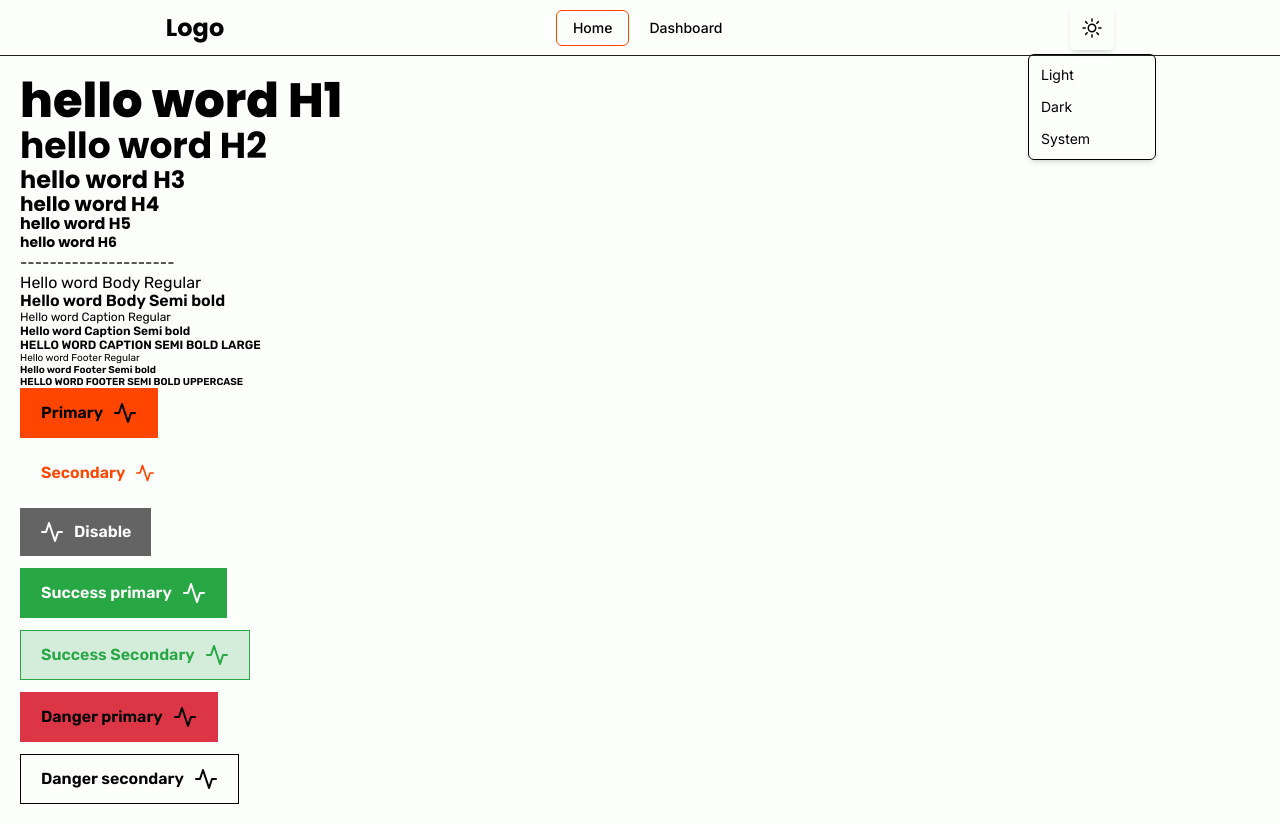
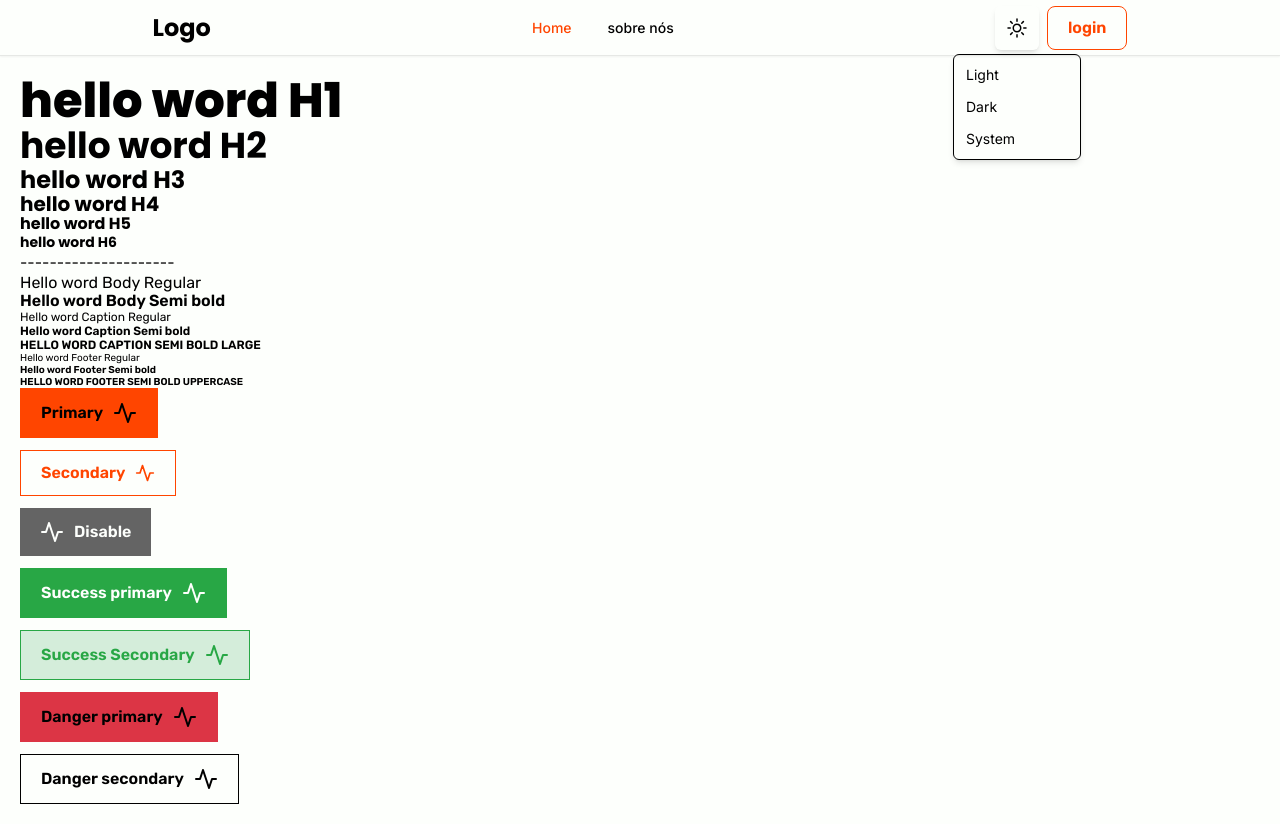
Before and after one commit to MOOX1/Complete-Startup, a Next.js app: page / in a window 1280 px wide. Both pictures are taken after a click on the button "Toggle theme". Built offline with nearby package versions, Linux system fonts and the light colour scheme.

Commit message:
build: fix build

```diff
--- a/src/components/Button/Root/index.tsx
+++ b/src/components/Button/Root/index.tsx
@@ -22,8 +22,9 @@ export const Root = ({
   const classText: Record<TTypeButton, TTypeClassName> = {
     Primary:
       ' border-primary-default hover:bg-primary-default/70 border-primary-default bg-primary-default active:bg-primary-300  ',
-    secondary: ' border-white-default ',
-    disable: ' bg-black-200 border-none cursor-not-allowed hover:scale-100  ',
+    secondary:
+      ' border-primary-default dark:hover:bg-white-default/10 hover:bg-black-default/10 ',
+    disable: ' bg-black-200 border-none cursor-not-allowed   ',
     'success-primary':
       ' bg-interactive-success border-interactive-success hover:bg-interactive-successDefault ',
     'success-secondary':
@@ -39,7 +40,7 @@ export const Root = ({
   return (
     <button
       className={
-        'group/button flex w-full  items-center  justify-center gap-2.5  border   transition-all duration-200  hover:scale-105 active:scale-100 sm:px-3 sm:py-2 md:px-4 md:py-2.5 lg:px-5 lg:py-3 ' +
+        'group/button  flex w-full  items-center  justify-center gap-2.5  border   transition-all duration-200  sm:px-3 sm:py-2 md:px-4 md:py-2.5 lg:px-5 lg:py-3 ' +
         classText[typeButton] +
         full +
         isRounded
--- a/src/components/Layout/Header/index.tsx
+++ b/src/components/Layout/Header/index.tsx
@@ -7,11 +7,10 @@ import {
   NavigationMenuItem,
   NavigationMenuLink,
   navigationMenuTriggerStyle,
-  NavigationMenuIndicator,
-  NavigationMenuViewport,
 } from '@/components/ui/navigation-menu';
 import Link from 'next/link';
 import ThemeSwitcher from '@/components/ThemeSwitcher';
+import { Button } from '@/components/Button';
 
 const navigationItems = [
   {
@@ -19,7 +18,7 @@ const navigationItems = [
     href: '/',
   },
   {
-    name: 'Dashboard',
+    name: 'sobre nós',
     href: '/dash',
   },
 ];
@@ -28,7 +27,7 @@ export default function Header() {
   const pathName = usePathname();
 
   return (
-    <div className="fixed top-0 flex h-14 w-full items-center justify-around border-b border-black-default dark:border-white-default">
+    <div className="fixed top-0 flex h-14 w-full items-center justify-around border-b border-black-default/10 shadow-sm dark:border-white-default/10 dark:shadow-black-400">
       <div>
         <Text.Heading type="H3"> Logo</Text.Heading>
       </div>
@@ -37,7 +36,7 @@ export default function Header() {
           <NavigationMenuList className="relative">
             {navigationItems.map(item => (
               <NavigationMenuItem key={item.name}>
-                <Link href={item.href} passHref legacyBehavior>
+                <Link href={item.href} legacyBehavior passHref>
                   <NavigationMenuLink
                     active={pathName === item.href}
                     className={navigationMenuTriggerStyle()}
@@ -52,6 +51,9 @@ export default function Header() {
       </div>
       <div className="flex gap-2">
         <ThemeSwitcher />
+        <Button.Root typeButton="secondary" rounded>
+          <Button.Label>login</Button.Label>
+        </Button.Root>
       </div>
     </div>
   );
--- a/src/components/ThemeSwitcher/index.tsx
+++ b/src/components/ThemeSwitcher/index.tsx
@@ -8,8 +8,8 @@ import { Button } from '../ui/button';
 import {
   DropdownMenu,
   DropdownMenuContent,
+  DropdownMenuTrigger,
   DropdownMenuItem,
-  DropdownMenuTrigger,
 } from '@/components/ui/dropdown-menu';
 
 const ThemeSwitcher = () => {
@@ -28,7 +28,11 @@ const ThemeSwitcher = () => {
           <span className="sr-only">Toggle theme</span>
         </Button>
       </DropdownMenuTrigger>
-      <DropdownMenuContent className="dark:bg-black-default" align="center">
+      <DropdownMenuContent
+        defaultValue="system"
+        className="dark:bg-black-default"
+        align="center"
+      >
         <DropdownMenuItem onClick={() => setTheme('light')}>Light</DropdownMenuItem>
         <DropdownMenuItem onClick={() => setTheme('dark')}>Dark</DropdownMenuItem>
         <DropdownMenuItem onClick={() => setTheme('system')}>
--- a/src/components/ui/dropdown-menu.tsx
+++ b/src/components/ui/dropdown-menu.tsx
@@ -1,48 +1,43 @@
-"use client"
+'use client';
 
-import * as React from "react"
-import * as DropdownMenuPrimitive from "@radix-ui/react-dropdown-menu"
-import {
-  CheckIcon,
-  ChevronRightIcon,
-  DotFilledIcon,
-} from "@radix-ui/react-icons"
+import * as React from 'react';
+import * as DropdownMenuPrimitive from '@radix-ui/react-dropdown-menu';
+import { CheckIcon, ChevronRightIcon, DotFilledIcon } from '@radix-ui/react-icons';
 
-import { cn } from "@/lib/utils"
+import { cn } from '@/lib/utils';
 
-const DropdownMenu = DropdownMenuPrimitive.Root
+const DropdownMenu = DropdownMenuPrimitive.Root;
 
-const DropdownMenuTrigger = DropdownMenuPrimitive.Trigger
+const DropdownMenuTrigger = DropdownMenuPrimitive.Trigger;
 
-const DropdownMenuGroup = DropdownMenuPrimitive.Group
+const DropdownMenuGroup = DropdownMenuPrimitive.Group;
 
-const DropdownMenuPortal = DropdownMenuPrimitive.Portal
+const DropdownMenuPortal = DropdownMenuPrimitive.Portal;
 
-const DropdownMenuSub = DropdownMenuPrimitive.Sub
+const DropdownMenuSub = DropdownMenuPrimitive.Sub;
 
-const DropdownMenuRadioGroup = DropdownMenuPrimitive.RadioGroup
+const DropdownMenuRadioGroup = DropdownMenuPrimitive.RadioGroup;
 
 const DropdownMenuSubTrigger = React.forwardRef<
   React.ElementRef<typeof DropdownMenuPrimitive.SubTrigger>,
   React.ComponentPropsWithoutRef<typeof DropdownMenuPrimitive.SubTrigger> & {
-    inset?: boolean
+    inset?: boolean;
   }
 >(({ className, inset, children, ...props }, ref) => (
   <DropdownMenuPrimitive.SubTrigger
     ref={ref}
     className={cn(
-      "flex cursor-default select-none items-center rounded-sm px-2 py-1.5 text-sm outline-none focus:bg-accent data-[state=open]:bg-accent",
-      inset && "pl-8",
-      className
+      'focus:bg-accent data-[state=open]:bg-accent flex cursor-default select-none items-center rounded-sm px-2 py-1.5 text-sm outline-none',
+      inset && 'pl-8',
+      className,
     )}
     {...props}
   >
     {children}
     <ChevronRightIcon className="ml-auto h-4 w-4" />
   </DropdownMenuPrimitive.SubTrigger>
-))
-DropdownMenuSubTrigger.displayName =
-  DropdownMenuPrimitive.SubTrigger.displayName
+));
+DropdownMenuSubTrigger.displayName = DropdownMenuPrimitive.SubTrigger.displayName;
 
 const DropdownMenuSubContent = React.forwardRef<
   React.ElementRef<typeof DropdownMenuPrimitive.SubContent>,
@@ -51,14 +46,13 @@ const DropdownMenuSubContent = React.forwardRef<
   <DropdownMenuPrimitive.SubContent
     ref={ref}
     className={cn(
-      "z-50 min-w-[8rem] overflow-hidden rounded-md border bg-popover p-1 text-popover-foreground shadow-lg data-[state=open]:animate-in data-[state=closed]:animate-out data-[state=closed]:fade-out-0 data-[state=open]:fade-in-0 data-[state=closed]:zoom-out-95 data-[state=open]:zoom-in-95 data-[side=bottom]:slide-in-from-top-2 data-[side=left]:slide-in-from-right-2 data-[side=right]:slide-in-from-left-2 data-[side=top]:slide-in-from-bottom-2",
-      className
+      'bg-popover text-popover-foreground z-50 min-w-[8rem] overflow-hidden rounded-md border p-1 shadow-lg data-[state=open]:animate-in data-[state=closed]:animate-out data-[state=closed]:fade-out-0 data-[state=open]:fade-in-0 data-[state=closed]:zoom-out-95 data-[state=open]:zoom-in-95 data-[side=bottom]:slide-in-from-top-2 data-[side=left]:slide-in-from-right-2 data-[side=right]:slide-in-from-left-2 data-[side=top]:slide-in-from-bottom-2',
+      className,
     )}
     {...props}
   />
-))
-DropdownMenuSubContent.displayName =
-  DropdownMenuPrimitive.SubContent.displayName
+));
+DropdownMenuSubContent.displayName = DropdownMenuPrimitive.SubContent.displayName;
 
 const DropdownMenuContent = React.forwardRef<
   React.ElementRef<typeof DropdownMenuPrimitive.Content>,
@@ -69,33 +63,33 @@ const DropdownMenuContent = React.forwardRef<
       ref={ref}
       sideOffset={sideOffset}
       className={cn(
-        "z-50 min-w-[8rem] overflow-hidden rounded-md border bg-popover p-1 text-popover-foreground shadow-md",
-        "data-[state=open]:animate-in data-[state=closed]:animate-out data-[state=closed]:fade-out-0 data-[state=open]:fade-in-0 data-[state=closed]:zoom-out-95 data-[state=open]:zoom-in-95 data-[side=bottom]:slide-in-from-top-2 data-[side=left]:slide-in-from-right-2 data-[side=right]:slide-in-from-left-2 data-[side=top]:slide-in-from-bottom-2",
-        className
+        'bg-popover text-popover-foreground z-50 min-w-[8rem] overflow-hidden rounded-md border p-1 shadow-md',
+        'data-[state=open]:animate-in data-[state=closed]:animate-out data-[state=closed]:fade-out-0 data-[state=open]:fade-in-0 data-[state=closed]:zoom-out-95 data-[state=open]:zoom-in-95 data-[side=bottom]:slide-in-from-top-2 data-[side=left]:slide-in-from-right-2 data-[side=right]:slide-in-from-left-2 data-[side=top]:slide-in-from-bottom-2',
+        className,
       )}
       {...props}
     />
   </DropdownMenuPrimitive.Portal>
-))
-DropdownMenuContent.displayName = DropdownMenuPrimitive.Content.displayName
+));
+DropdownMenuContent.displayName = DropdownMenuPrimitive.Content.displayName;
 
 const DropdownMenuItem = React.forwardRef<
   React.ElementRef<typeof DropdownMenuPrimitive.Item>,
   React.ComponentPropsWithoutRef<typeof DropdownMenuPrimitive.Item> & {
-    inset?: boolean
+    inset?: boolean;
   }
 >(({ className, inset, ...props }, ref) => (
   <DropdownMenuPrimitive.Item
     ref={ref}
     className={cn(
-      "relative flex cursor-default select-none items-center rounded-sm px-2 py-1.5 text-sm outline-none transition-colors focus:bg-accent focus:text-accent-foreground data-[disabled]:pointer-events-none data-[disabled]:opacity-50",
-      inset && "pl-8",
-      className
+      'focus:bg-accent focus:text-accent-foreground relative flex cursor-pointer select-none items-center rounded-sm px-2 py-1.5 text-sm outline-none transition-colors data-[disabled]:pointer-events-none data-[highlighted]:bg-black-default/10 data-[disabled]:opacity-50 dark:hover:bg-white-default/10 dark:data-[highlighted]:bg-white-default/10',
+      inset && 'pl-8',
+      className,
     )}
     {...props}
   />
-))
-DropdownMenuItem.displayName = DropdownMenuPrimitive.Item.displayName
+));
+DropdownMenuItem.displayName = DropdownMenuPrimitive.Item.displayName;
 
 const DropdownMenuCheckboxItem = React.forwardRef<
   React.ElementRef<typeof DropdownMenuPrimitive.CheckboxItem>,
@@ -104,8 +98,8 @@ const DropdownMenuCheckboxItem = React.forwardRef<
   <DropdownMenuPrimitive.CheckboxItem
     ref={ref}
     className={cn(
-      "relative flex cursor-default select-none items-center rounded-sm py-1.5 pl-8 pr-2 text-sm outline-none transition-colors focus:bg-accent focus:text-accent-foreground data-[disabled]:pointer-events-none data-[disabled]:opacity-50",
-      className
+      'focus:bg-accent focus:text-accent-foreground relative flex cursor-default select-none items-center rounded-sm py-1.5 pl-8 pr-2 text-sm outline-none transition-colors data-[disabled]:pointer-events-none data-[disabled]:opacity-50',
+      className,
     )}
     checked={checked}
     {...props}
@@ -117,9 +111,9 @@ const DropdownMenuCheckboxItem = React.forwardRef<
     </span>
     {children}
   </DropdownMenuPrimitive.CheckboxItem>
-))
+));
 DropdownMenuCheckboxItem.displayName =
-  DropdownMenuPrimitive.CheckboxItem.displayName
+  DropdownMenuPrimitive.CheckboxItem.displayName;
 
 const DropdownMenuRadioItem = React.forwardRef<
   React.ElementRef<typeof DropdownMenuPrimitive.RadioItem>,
@@ -128,38 +122,34 @@ const DropdownMenuRadioItem = React.forwardRef<
   <DropdownMenuPrimitive.RadioItem
     ref={ref}
     className={cn(
-      "relative flex cursor-default select-none items-center rounded-sm py-1.5 pl-8 pr-2 text-sm outline-none transition-colors focus:bg-accent focus:text-accent-foreground data-[disabled]:pointer-events-none data-[disabled]:opacity-50",
-      className
+      'focus:bg-accent focus:text-accent-foreground dark:target::bg-white-default/10 relative  flex cursor-pointer select-none items-center rounded-sm py-1.5 pl-8 pr-2 text-sm outline-none transition-colors hover:bg-black-default/10 data-[disabled]:pointer-events-none data-[highlighted]:bg-white-default/10 data-[disabled]:opacity-50 dark:hover:bg-white-default/10',
+      className,
     )}
     {...props}
   >
     <span className="absolute left-2 flex h-3.5 w-3.5 items-center justify-center">
       <DropdownMenuPrimitive.ItemIndicator>
-        <DotFilledIcon className="h-4 w-4 fill-current" />
+        <DotFilledIcon className="fill-current h-4 w-4" />
       </DropdownMenuPrimitive.ItemIndicator>
     </span>
     {children}
   </DropdownMenuPrimitive.RadioItem>
-))
-DropdownMenuRadioItem.displayName = DropdownMenuPrimitive.RadioItem.displayName
+));
+DropdownMenuRadioItem.displayName = DropdownMenuPrimitive.RadioItem.displayName;
 
 const DropdownMenuLabel = React.forwardRef<
   React.ElementRef<typeof DropdownMenuPrimitive.Label>,
   React.ComponentPropsWithoutRef<typeof DropdownMenuPrimitive.Label> & {
-    inset?: boolean
+    inset?: boolean;
   }
 >(({ className, inset, ...props }, ref) => (
   <DropdownMenuPrimitive.Label
     ref={ref}
-    className={cn(
-      "px-2 py-1.5 text-sm font-semibold",
-      inset && "pl-8",
-      className
-    )}
+    className={cn('px-2 py-1.5 text-sm font-semibold', inset && 'pl-8', className)}
     {...props}
   />
-))
-DropdownMenuLabel.displayName = DropdownMenuPrimitive.Label.displayName
+));
+DropdownMenuLabel.displayName = DropdownMenuPrimitive.Label.displayName;
 
 const DropdownMenuSeparator = React.forwardRef<
   React.ElementRef<typeof DropdownMenuPrimitive.Separator>,
@@ -167,11 +157,11 @@ const DropdownMenuSeparator = React.forwardRef<
 >(({ className, ...props }, ref) => (
   <DropdownMenuPrimitive.Separator
     ref={ref}
-    className={cn("-mx-1 my-1 h-px bg-muted", className)}
+    className={cn('bg-muted -mx-1 my-1 h-px', className)}
     {...props}
   />
-))
-DropdownMenuSeparator.displayName = DropdownMenuPrimitive.Separator.displayName
+));
+DropdownMenuSeparator.displayName = DropdownMenuPrimitive.Separator.displayName;
 
 const DropdownMenuShortcut = ({
   className,
@@ -179,12 +169,12 @@ const DropdownMenuShortcut = ({
 }: React.HTMLAttributes<HTMLSpanElement>) => {
   return (
     <span
-      className={cn("ml-auto text-xs tracking-widest opacity-60", className)}
+      className={cn('ml-auto text-xs tracking-widest opacity-60', className)}
       {...props}
     />
-  )
-}
-DropdownMenuShortcut.displayName = "DropdownMenuShortcut"
+  );
+};
+DropdownMenuShortcut.displayName = 'DropdownMenuShortcut';
 
 export {
   DropdownMenu,
@@ -202,4 +192,4 @@ export {
   DropdownMenuSubContent,
   DropdownMenuSubTrigger,
   DropdownMenuRadioGroup,
-}
+};
--- a/src/components/ui/navigation-menu.tsx
+++ b/src/components/ui/navigation-menu.tsx
@@ -41,7 +41,7 @@ NavigationMenuList.displayName = NavigationMenuPrimitive.List.displayName;
 const NavigationMenuItem = NavigationMenuPrimitive.Item;
 
 const navigationMenuTriggerStyle = cva(
-  'group inline-flex h-9 w-max items-center justify-center rounded-md bg-background px-4 py-2 text-sm font-medium transition-colors hover:bg-accent hover:text-accent-foreground focus:bg-accent focus:text-accent-foreground focus:outline-none disabled:pointer-events-none disabled:opacity-50  data-[active]:border transition-all duration-300 data-[active]:border-primary-default data-[state=open]:bg-accent/50',
+  'group inline-flex h-9 w-max items-center justify-center rounded-md bg-background px-4 py-2 text-sm font-medium transition-colors hover:bg-accent hover:text-accent-foreground focus:bg-accent focus:text-accent-foreground focus:outline-none disabled:pointer-events-none disabled:opacity-50  transition-all duration-300 data-[active]:text-primary-default data-[state=open]:bg-accent/50 hover:bg-black-default/10 dark:hover:bg-white-default/10 focus-visible:border-primary-default focus-visible:border',
 );
 
 const NavigationMenuTrigger = React.forwardRef<
--- a/src/lib/utils.ts
+++ b/src/lib/utils.ts
@@ -1,6 +1,6 @@
-import { type ClassValue, clsx } from "clsx"
-import { twMerge } from "tailwind-merge"
+import { type ClassValue, clsx } from 'clsx';
+import { twMerge } from 'tailwind-merge';
 
 export function cn(...inputs: ClassValue[]) {
-  return twMerge(clsx(inputs))
+  return twMerge(clsx(inputs));
 }
```
